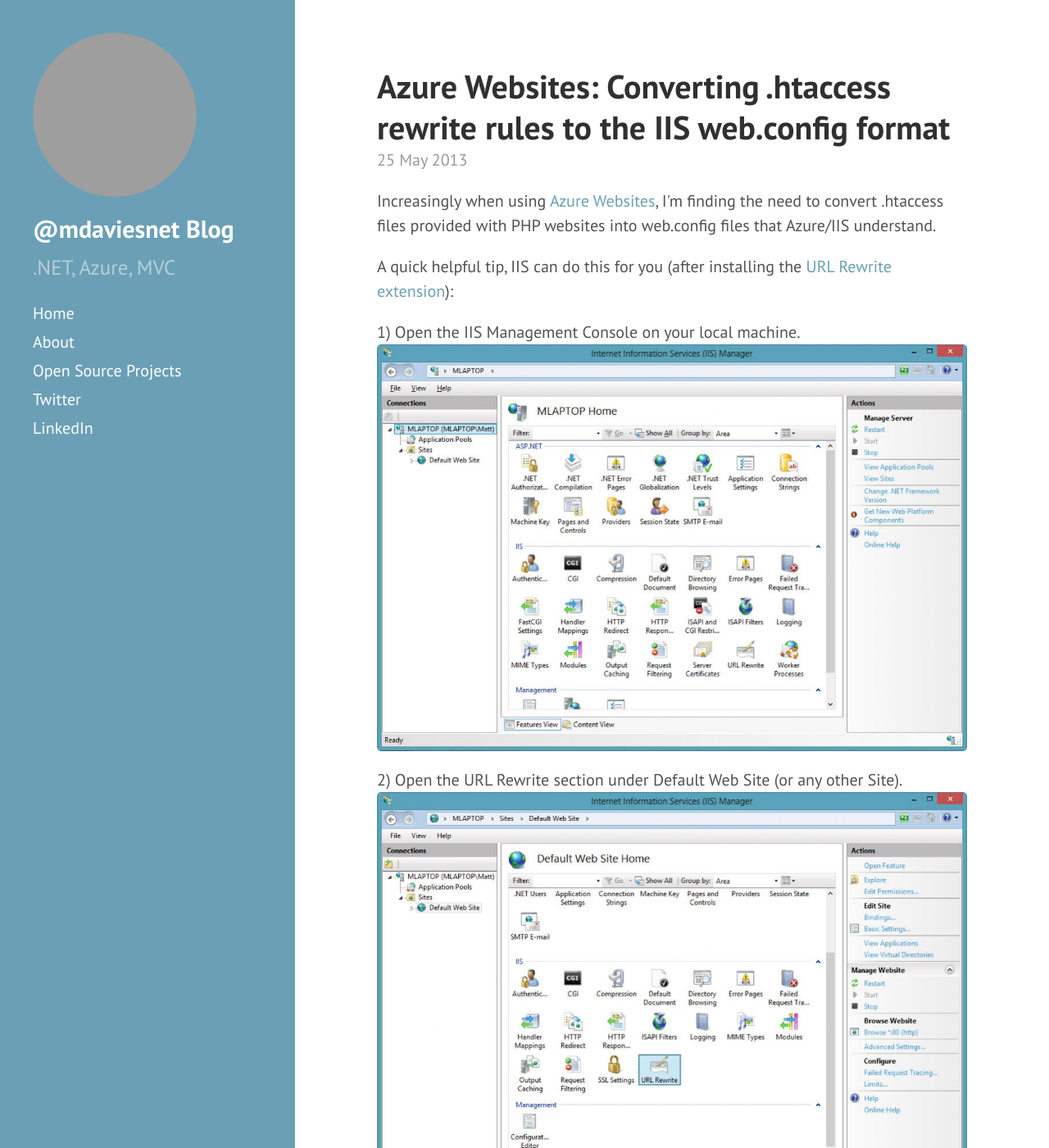
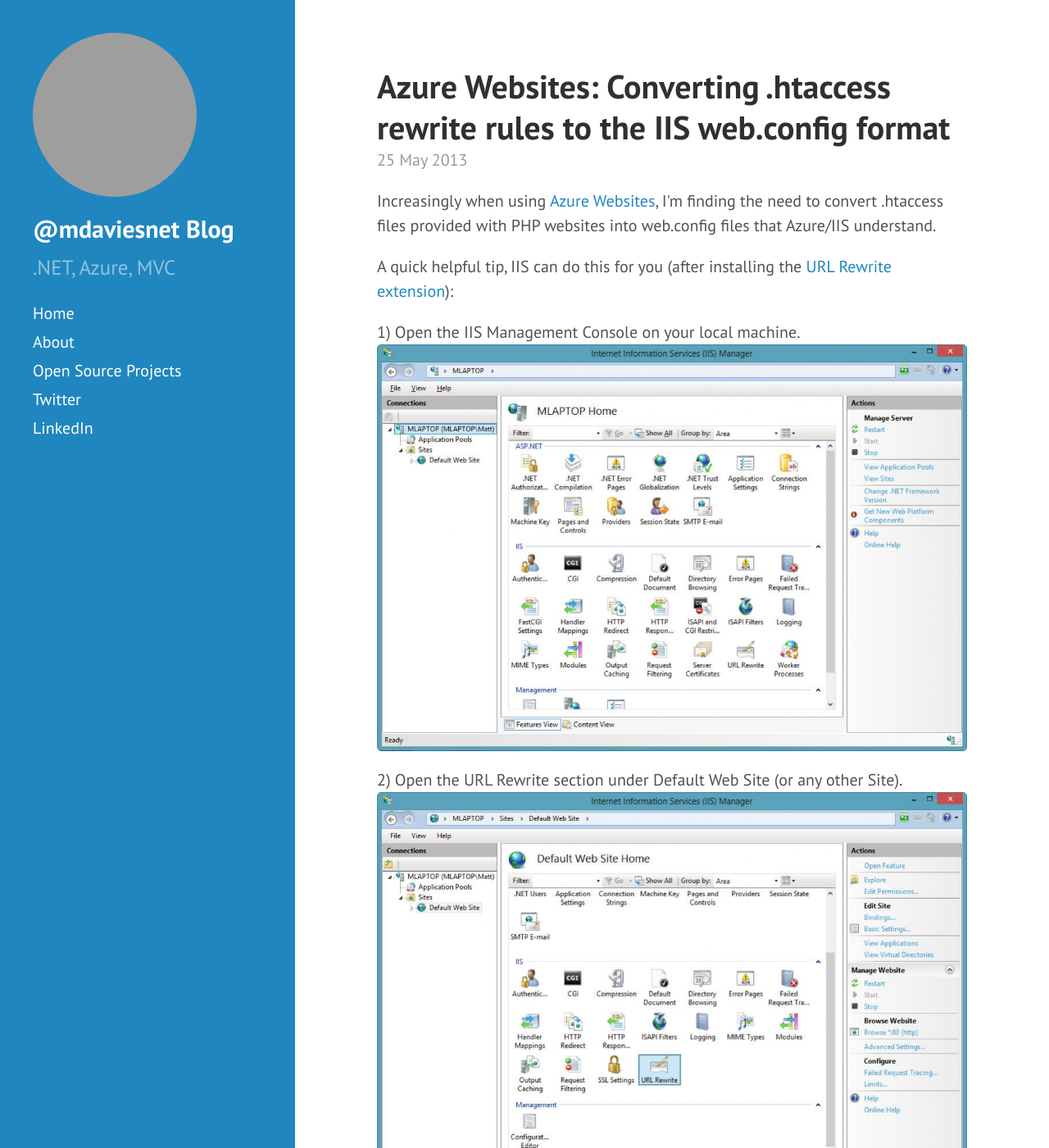
Before and after one commit to MattDavies/mattdavies.github.io, a Jekyll site: the page built from _posts/2013-05-25-azure-websites-htaccess-rewrite-web-config.html, in a window 1280 px wide and 1400 px high. Shown: the whole window at 82% size. Built offline with Jekyll 4.4.1, drawn with Linux system fonts in a browser that asks for light colours; comment, search, counter and statistics services are not loaded; grey boxes are pictures that could not be loaded.

Commit message:
Tweaked colours to be more Azurey

```diff
--- a/_layouts/default.html
+++ b/_layouts/default.html
@@ -3,7 +3,7 @@
 
   {% include head.html %}
 
-  <body class="theme-base-0d">
+  <body class="theme-azure">
 
     {% include sidebar.html %}
 
--- a/public/css/site.css
+++ b/public/css/site.css
@@ -3,3 +3,12 @@
 	-moz-border-radius: 50%;
 	-webkit-border-radius: 50%;
 }
+
+/* Custom Azure Blue */
+.theme-azure .sidebar {
+  background-color: #2086bf;
+}
+.theme-azure .content a,
+.theme-azure .related-posts li a:hover {
+  color: #2086bf;
+}
```
